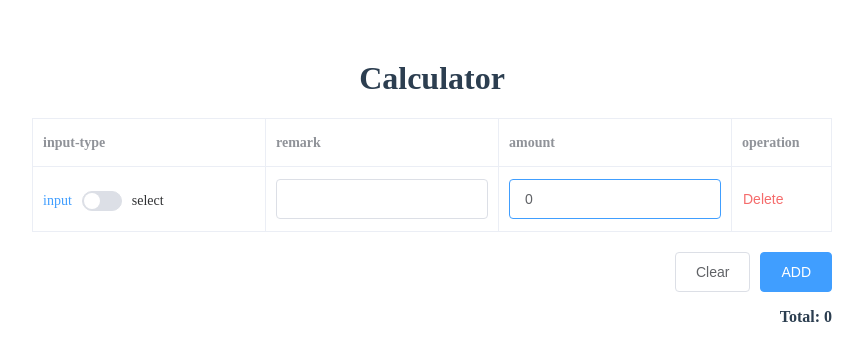
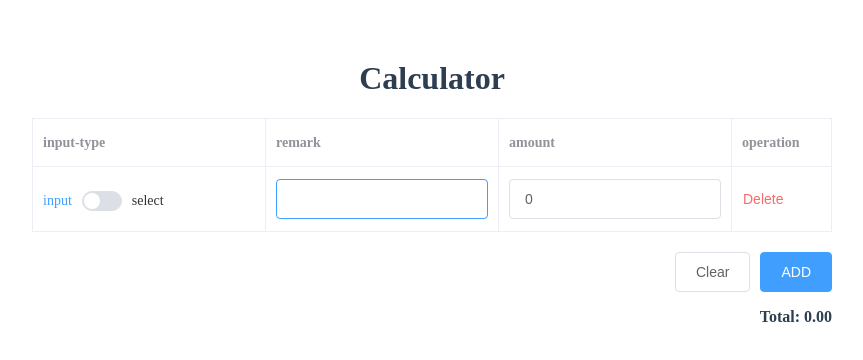
Before and after one commit to drinkeewu/bill-calculator, a Vue app: page / in a window 1280 px wide. Both pictures are taken after a click on the button "ADD". Shown: the top 360 px of the page, without its empty margins (208-1071 px from the left). Built offline with nearby package versions, Linux system fonts and the light colour scheme; a small style sheet from the web is missing.

Commit message:
refactor:可输入小数 / 新增行聚焦变更

```diff
--- a/src/components/Calculator.vue
+++ b/src/components/Calculator.vue
@@ -30,14 +30,16 @@
                   :value="item"
                   :label="item"
                   :key="`pf-op-${index}`"
-                  :disabled="isSelected(item)"
                 />
               </el-select>
             </template>
 
             <!-- 输入框模式 -->
             <template v-else>
-              <el-input v-model="scope.row.remark" />
+              <el-input
+                :ref="scope.row.id"
+                v-model="scope.row.remark"
+              />
             </template>
 
           </template>
@@ -47,8 +49,7 @@
         <el-table-column label="amount">
           <template slot-scope="scope">
             <el-input
-              :ref="scope.row.id"
-              v-model.number="scope.row.count"
+              v-model="scope.row.count"
               @keyup.enter.native="addItem"
             />
           </template>
@@ -142,7 +143,7 @@ export default {
     total() {
       const counts = this.billList.map(bill => bill.count) || [];
       const reducer = (a, c) => +a + +c;
-      return counts.length > 0 ? counts.reduce(reducer) : 0;
+      return counts.length > 0 ? counts.reduce(reducer).toFixed(2) : 0;
     },
     isEmpty() {
       return this.billList.length === 0;
--- a/vue.config.js
+++ b/vue.config.js
@@ -1,3 +1,3 @@
 module.exports = {
-  publicPath: '/auto-calculator/dist/'
+  publicPath: process.env.NODE_ENV === 'development' ? '' : '/auto-calculator/dist/'
 }
```
